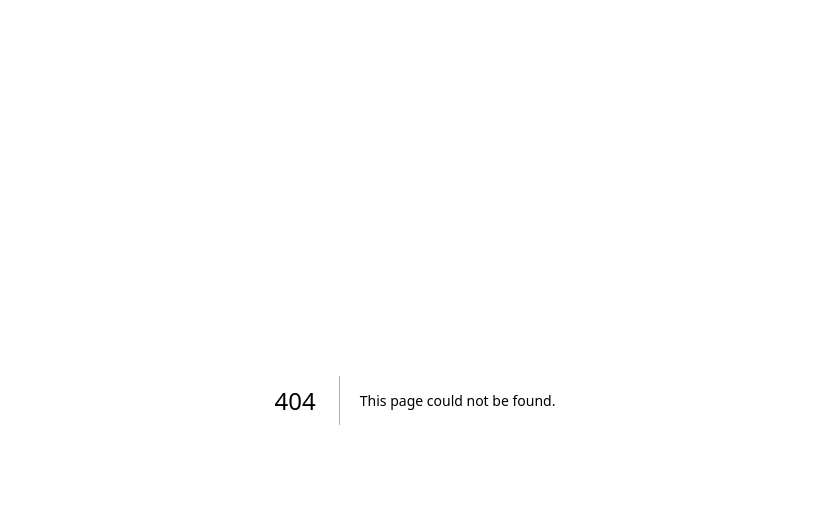
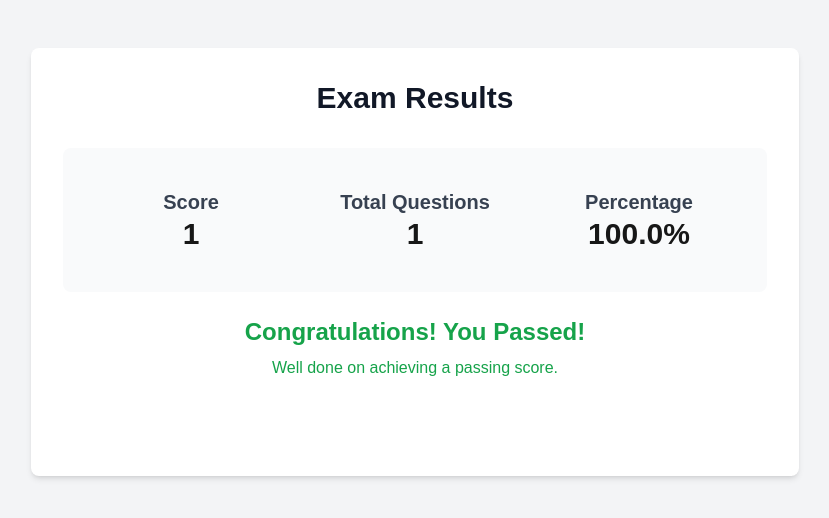
Before and after one commit to mohd-tahzeeb-khan/Advance-Quiz-Application-65HIBKJS, a Next.js app in the folder quiz-app/: page /Result/1 in a window 1280 px wide. Before the commit this address had no page. Shown: the top 518 px of the page, without its empty margins (225-1054 px from the left). Built offline with nearby package versions, Linux system fonts and the light colour scheme.

Commit message:
Working on Result.js file

```diff
--- /dev/null
+++ b/quiz-app/src/app/Result/[id]/page.js
@@ -0,0 +1,71 @@
+'use client'
+
+import { useEffect, useState } from "react"
+
+export default function ResultPage({ params }) {
+  const [score, setScore] = useState(0)
+  const [totalQuestions, setTotalQuestions] = useState(0)
+  const [percentage, setPercentage] = useState(0)
+
+  useEffect(() => {
+    if (params) {
+      setScore(params.id || 0)
+      setTotalQuestions(params.id || 0)
+      // Calculate percentage
+      const calculatedPercentage = (params.id / params.id) * 100
+      setPercentage(calculatedPercentage)
+    }
+  }, [params])
+
+  return (
+    <div className="min-h-screen bg-gray-100 py-12 px-4 sm:px-6 lg:px-8">
+      <div className="max-w-3xl mx-auto bg-white rounded-lg shadow-md p-8">
+        <h1 className="text-3xl font-bold text-center text-gray-900 mb-8">
+          Exam Results
+        </h1>
+
+        <div className="space-y-6">
+          <div className="bg-gray-50 p-6 rounded-lg">
+            <div className="grid grid-cols-1 md:grid-cols-3 gap-4 text-center">
+              <div className="p-4">
+                <h2 className="text-xl font-semibold text-gray-700">Score</h2>
+                <p className="text-3xl font-bold text-blue-600">{score}</p>
+              </div>
+              <div className="p-4">
+                <h2 className="text-xl font-semibold text-gray-700">Total Questions</h2>
+                <p className="text-3xl font-bold text-blue-600">{totalQuestions}</p>
+              </div>
+              <div className="p-4">
+                <h2 className="text-xl font-semibold text-gray-700">Percentage</h2>
+                <p className="text-3xl font-bold text-blue-600">{percentage.toFixed(1)}%</p>
+              </div>
+            </div>
+          </div>
+
+          <div className="text-center">
+            {percentage >= 70 ? (
+              <div className="text-green-600">
+                <h3 className="text-2xl font-bold">Congratulations! You Passed!</h3>
+                <p className="mt-2">Well done on achieving a passing score.</p>
+              </div>
+            ) : (
+              <div className="text-red-600">
+                <h3 className="text-2xl font-bold">Keep Practicing!</h3>
+                <p className="mt-2">You need 70% or higher to pass. Try again!</p>
+              </div>
+            )}
+          </div>
+
+          <div className="mt-8 text-center">
+            <button
+              onClick={() => window.location.href = '/'}
+              className="bg-blue-600 text-white px-6 py-2 rounded-md hover:bg-blue-700 transition-colors"
+            >
+              Back to Home
+            </button>
+          </div>
+        </div>
+      </div>
+    </div>
+  )
+}
```
